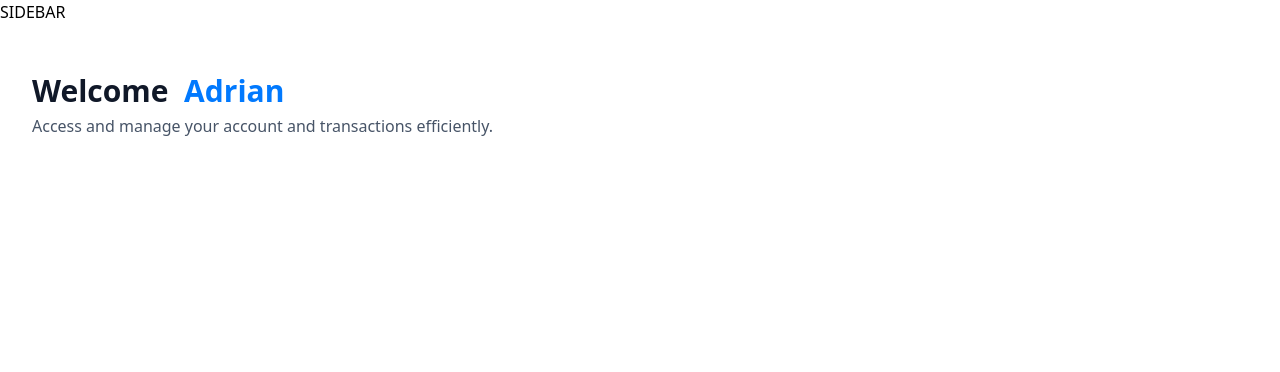
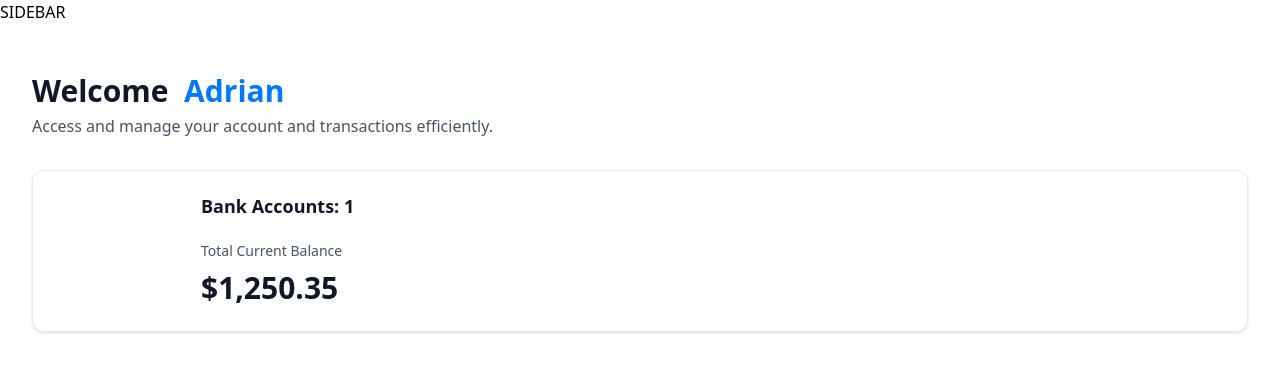
Before and after one commit to nivindulakshitha/Horizon, a Next.js app: page / in a window 1280 px wide. Shown: the top 372 px of the page. Built offline with nearby package versions, Linux system fonts and the light colour scheme.

Commit message:
chore: Add TotalBalanceBox component for displaying total balance information

```diff
--- a/app/(root)/page.tsx
+++ b/app/(root)/page.tsx
@@ -1,5 +1,6 @@
 import React from 'react'
 import HeaderBox from '../../components/HeaderBox'
+import TotalBalanceBox from '../../components/TotalBalanceBox'
 
 const Home = () => {
 	const loggedIn = {firstName: 'Adrian'};
@@ -14,6 +15,12 @@ const Home = () => {
 						user={loggedIn?.firstName || 'Guest'}
 						subtext='Access and manage your account and transactions efficiently.'
 					/>
+
+					<TotalBalanceBox
+						accounts={[]}
+						totalBanks={1}
+						totalCurrentBalance={1250.35}
+					/>
 				</header>
 			</div>
 		</div>
--- /dev/null
+++ b/components/AnimatedCounter.tsx
@@ -0,0 +1,17 @@
+'use client'
+import React from 'react'
+import CountUp from 'react-countup'
+
+const AnimatedCounter = ({ amount }: { amount: number }) => {
+    return (
+        <div className='w-full'>
+            <CountUp
+                decimals={2}
+                decimal='.'
+                prefix='$'
+                end={amount} />
+        </div>
+    )
+}
+
+export default AnimatedCounter
--- /dev/null
+++ b/components/TotalBalanceBox.tsx
@@ -0,0 +1,35 @@
+import React from 'react'
+import { formatAmount } from '../lib/utils'
+import AnimatedCounter from './AnimatedCounter'
+
+const TotalBalanceBox = ({
+	accounts = [],
+	totalBanks,
+	totalCurrentBalance
+}: TotlaBalanceBoxProps) => {
+	return (
+		<section className='total-balance'>
+			<div className='total-balance-chart'>
+				{/* DoughnutChart */}
+			</div>
+
+			<div className='flex flex-col gap-6'>
+				<h2 className='header-2'>
+					Bank Accounts: {totalBanks}
+				</h2>
+
+				<div className='flex flex-col gap-2 '>
+					<p className='total-balance-label'>
+						Total Current Balance
+					</p>
+
+					<div className='total-balance-amount flex-center gap-2 '>
+						<AnimatedCounter amount={totalCurrentBalance} />
+					</div>
+				</div>
+			</div>
+		</section>
+	)
+}
+
+export default TotalBalanceBox
--- a/package.json
+++ b/package.json
@@ -14,7 +14,9 @@
     "clsx": "^2.1.1",
     "lucide-react": "^0.424.0",
     "next": "14.2.5",
+    "query-string": "^9.1.0",
     "react": "^18",
+    "react-countup": "^6.5.3",
     "react-dom": "^18",
     "tailwind-merge": "^2.4.0",
     "tailwindcss-animate": "^1.0.7"
```
Also changed, not shown: 1 other file (tests, documents, lock files or other folders).
